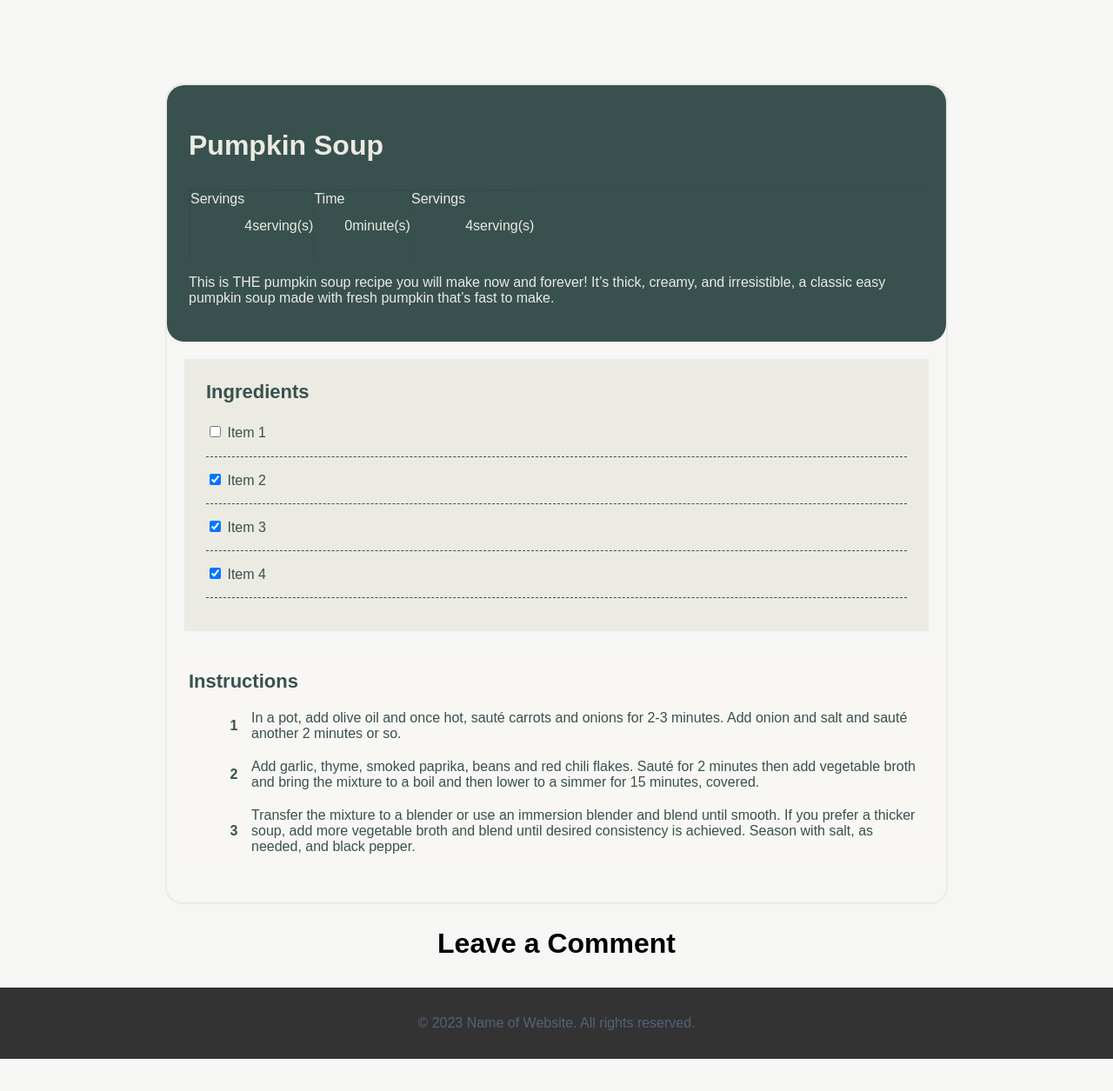
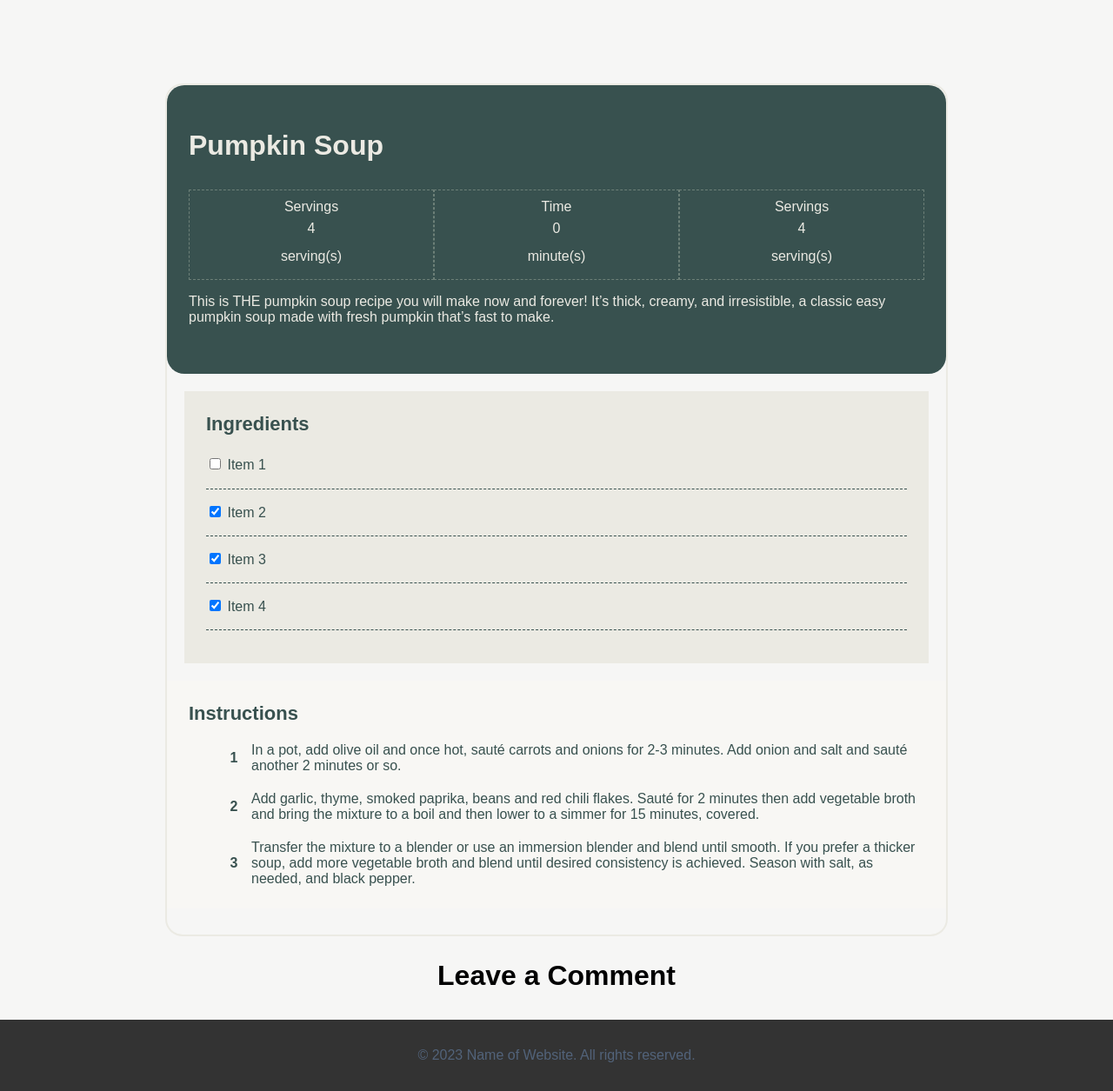
Before and after one commit to fionaaac/recipe-website, a Flask app: page /recipe/1185097367 in a window 1280 px wide. Shown: the part 852-2107 px from the top of the page at 87% size. Before the commit the page ends 2070 px from the top, so only its background shows below. Run offline with Flask 3, Linux system fonts and the light colour scheme; a user stored in the database is signed in.

Commit message:
finalized styles for recipe info page

```diff
--- a/recipemain/static/styles.css
+++ b/recipemain/static/styles.css
@@ -114,6 +114,7 @@ footer {
     --base-white: #f8f7f4;
     --accent-dark-green: #38524f;
     --accent-light-green: #d8e1cc;
+    --accent-muted-light-green: #d8e1cc54;
     --accent-sage-green: #38514f;
   }
 
@@ -339,15 +340,16 @@ footer {
 .recipe-content-details {
   margin-bottom: 15px;
   clear: both;
+  display: flex;
+  flex-direction: column;
 }
 
 .detail-items {
   /* font-size: 0; */
-  border-left: 1px dashed rgba(0,0,0,.1);
-  border-top: 1px dashed rgba(0,0,0,.1);
   text-align: center;
   display: flex;
-  flex-wrap: wrap;
+  flex-direction: row-reverse;
+  /* flex-wrap: wrap; */
 }
 
 .detail-items .detail-item {
@@ -355,9 +357,13 @@ footer {
   padding: 10px 1.5%;
   position: relative;
   box-sizing: border-box;
-  border-right: 1px dashed rgba(0,0,0,.1);
-  border-bottom: 1px dashed rgba(0,0,0,.1);
+  border-right: 1px dashed var(--accent-muted-light-green);
+  border-bottom: 1px dashed var(--accent-muted-light-green);
+  border-left: 1px dashed var(--accent-muted-light-green);
+  border-top: 1px dashed var(--accent-muted-light-green);
   text-align: center;
+  display: flex;
+  flex-direction: column;
 }
 
 .detail-item-label {
@@ -367,7 +373,7 @@ footer {
 .detail-item-value,
 .detail-item-units {
   display: inline-block;
-  line-height: 5;
+  line-height: 2;
 }
 
 .recipe-content-ingredients {
--- a/recipemain/templates/auth/login.html
+++ b/recipemain/templates/auth/login.html
@@ -6,6 +6,7 @@
 {% endwith %}
 {% block content %}
     <h2>Login</h2>
+    <div></div>
     <form action="{{ url_for('auth.login_post') }}" method="post">
         <div><label>Email: <input type="email" name="email" required/></label></div>
         <div><label>Password: <input type="password" name="password" required/></label></div>
--- a/recipemain/templates/main/index.html
+++ b/recipemain/templates/main/index.html
@@ -2,9 +2,9 @@
     {% extends 'base.html' %}
 
     {% block content %}
-        <section id="banner">
+        <!-- <section id="banner">
             <img id="banner-img" src="static/photos/banner.jpg" alt="Banner" width="100%">
-        </section>
+        </section> -->
         <div id="index-body">
             <section id="recipes">
                 <h2>Newest Recipes</h2>
--- a/recipemain/templates/main/recipe_info.html
+++ b/recipemain/templates/main/recipe_info.html
@@ -24,17 +24,17 @@
                     </div>
                     <div class="recipe-content-details">
                         <div class="detail-items">
-                            <div class="detail-items detail-item-1">
+                            <div class="detail-items detail-item">
                                 <span class="detail-item-label">Servings</span>
                                 <span class="detail-item-value">{{ recipe.persons }}</span>
                                 <span class="detail-item-units">serving(s)</span>
                             </div>
-                            <div class="detail-items item-2">
+                            <div class="detail-items detail-item">
                                 <span class="detail-item-label">Time</span>
                                 <span class="detail-item-value">{{ recipe.time // 60 }}</span>
                                 <span class="detail-item-units">minute(s)</span>
                             </div>
-                            <div class="detail-items item-3">
+                            <div class="detail-items detail-item">
                                 <span class="detail-item-label">Servings</span>
                                 <span class="detail-item-value">{{ recipe.persons }}</span>
                                 <span class="detail-item-units">serving(s)</span>
```
Also changed, not shown: instance/recipemain.db.
